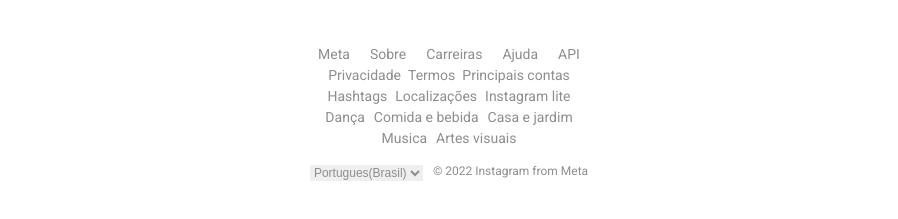
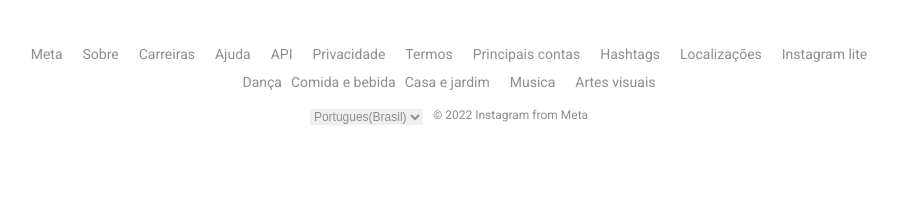
Before and after one commit to Andree796/Insta-clone, a plain HTML site: page index.html in a window 1280 px wide. Shown: the part 553-772 px from the top of the page, without its empty margins (191-1089 px from the left). Drawn offline with Linux system fonts and the light colour scheme.

Commit message:
Updates responsividade em telas

```diff
--- a/css/main.css
+++ b/css/main.css
@@ -240,3 +240,71 @@ body{
   font-size: 12px;
   color: #8e8e8e;
 }
+
+.textos__links-rodape-mobile425, .textos__links-rodape-col2-mobile425, .textos__links-rodape-col4-mobile425, .textos__links-rodape-tablet, .textos__links-rodape-col3-desktop{
+  display: none;
+}
+
+@media screen and (min-width: 425px){
+  .textos__links-rodape-mobile425, .textos__links-rodape-col2-mobile425, .textos__links-rodape-col4-mobile425{
+    display: flex;
+    margin-left: 20px;
+    text-decoration: none;
+    color: #8e8e8e;
+  }
+
+  .links__rodape-coluna1, .links__rodape-coluna2, .links__rodape-coluna3, .links__rodape-coluna4{
+    font-size: 12px;
+  }
+
+  .mobile425px{
+    display: flex;
+  }
+
+  .textos__links-rodape1-col2, .textos__links-rodape1-col3, .offline, .links__rodape-coluna5, .textos__links-rodape-tablet, .textos__links-rodape-col3-desktop{
+    display: none;
+  }
+}
+
+@media screen and (min-width: 768px){
+  .rodape{
+    width: 95%;
+    margin: 0 auto;
+  }
+
+  .textos__links-rodape-tablet{
+    display: flex;
+    margin-left: 20px;
+    text-decoration: none;
+    color: #8e8e8e;
+  }
+
+  .textos__links-rodape-tablet{
+    display: flex;
+  }
+
+  .links__rodape-coluna1, .links__rodape-coluna2, .links__rodape-coluna3, .links__rodape-coluna4{
+    font-size: 12px;
+  }
+
+  .links__rodape-coluna2, .textos__links-rodape-col3-desktop{
+    display: none;
+  }
+}
+
+@media screen and (min-width: 1024px){
+  .textos__links-rodape-col3{
+    display: none;
+  }
+
+  .textos__links-rodape-col3-desktop{
+    display: flex;
+    margin-left: 20px;
+    text-decoration: none;
+    color: #8e8e8e;
+  }
+
+  .links__rodape-coluna1, .links__rodape-coluna2, .links__rodape-coluna3, .links__rodape-coluna4{
+    font-size: 14px;
+  }
+}
--- a/index.html
+++ b/index.html
@@ -50,7 +50,7 @@
         <p class="texto__obter">Obtenha o aplicativo.</p>
         <div class="imagem__stores">
          <a href="#"><img src="img/appstore.png" alt="Loja apple" class="appstore"></a>
-          <a href="#"></a><img src="img/playstore.png" alt="Loja android" class="playstore"></a>
+          <a href="#"><img src="img/playstore.png" alt="Loja android" class="playstore"></a>
         </div>
 
       </article>
@@ -65,21 +65,31 @@
       <a href="#" class="textos__links-rodape">Carreiras</a>
       <a href="#" class="textos__links-rodape">Ajuda</a>
       <a href="#" class="textos__links-rodape">API</a>
+      <a href="#" class="textos__links-rodape-mobile425">Privacidade</a>
+      <a href="#" class="textos__links-rodape-tablet">Termos</a>
+      <a href="#" class="textos__links-rodape-tablet">Principais contas</a>
+      <a href="#" class="textos__links-rodape-tablet">Hashtags</a>
+      <a href="#" class="textos__links-rodape-tablet">Localizações</a>
+      <a href="#" class="textos__links-rodape-col3-desktop">Instagram lite</a>
     </div>
     <div class="links__rodape-coluna2">
       <a href="#" class="textos__links-rodape1-col2">Privacidade</a>
       <a href="#" class="textos__links-rodape-col2">Termos</a>
       <a href="#" class="textos__links-rodape-col2">Principais contas</a>
+      <a href="#" class="textos__links-rodape-col2-mobile425">Hashtags</a>
+      <a href="#" class="textos__links-rodape-col2-mobile425">Localizações</a>
     </div>
     <div class="links__rodape-coluna3">
       <a href="#" class="textos__links-rodape1-col3">Hashtags</a>
-      <a href="#" class="textos__links-rodape-col3">Localizações</a>
-      <a href="#" class="textos__links-rodape-col3">Instagram lite</a>
+      <a href="#" class="textos__links-rodape-col3 offline">Localizações</a>
+      <a href="#" class="textos__links-rodape-col3 mobile425px">Instagram lite</a>
     </div>
     <div class="links__rodape-coluna4">
       <a href="#" class="textos__links-rodape1-col4">Dança</a>
       <a href="#" class="textos__links-rodape-col4">Comida e bebida</a>
       <a href="#" class="textos__links-rodape-col4">Casa e jardim</a>
+      <a href="#" class="textos__links-rodape-col4-mobile425">Musica</a>
+      <a href="#" class="textos__links-rodape-col4-mobile425">Artes visuais</a>
     </div>
     <div class="links__rodape-coluna5">
       <a href="#" class="textos__links-rodape1-col5">Musica</a>
```
